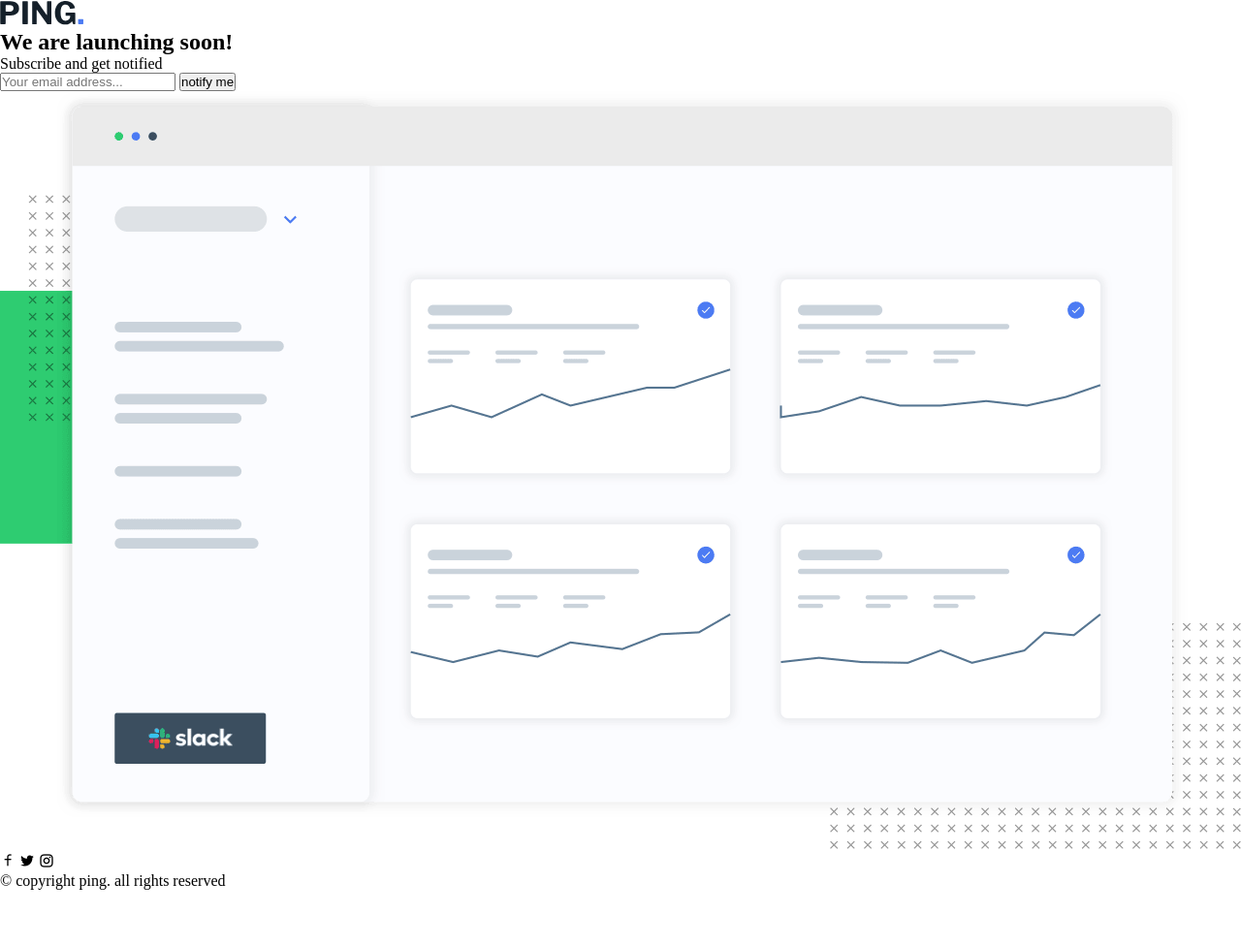
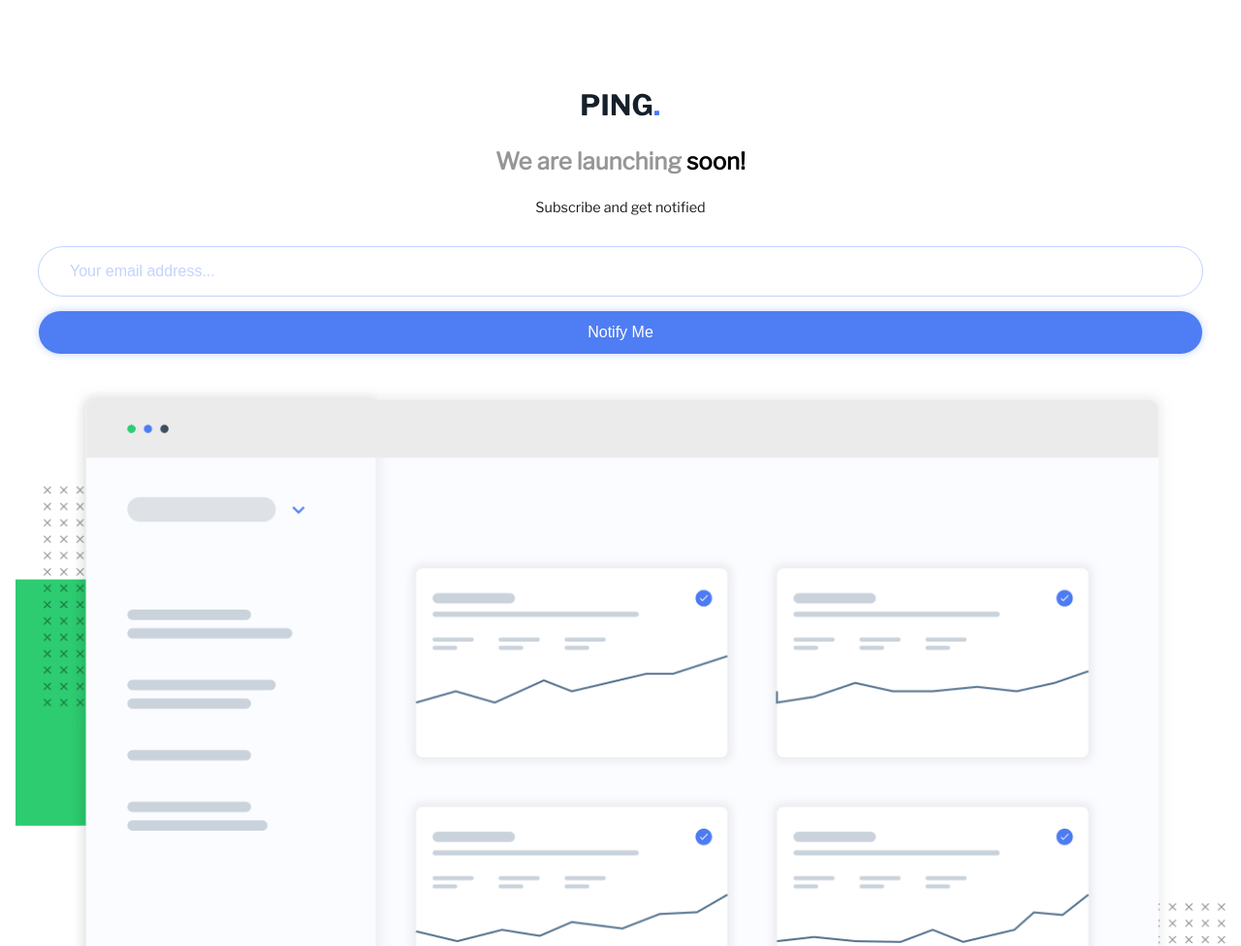
Before and after one commit to Ninjas-T/Ping-coming-soon-page-master-basil, a plain HTML site: page index.html in a window 1280 px wide. Shown: the top 976 px of the page at 97% size. Before the commit the page ends 918 px from the top, so only its background shows below. Drawn offline with nearby package versions, Linux system fonts and the light colour scheme.

Commit message:
centerd all the elements using flexbox, styled the paragraph and the heading as shown in the design, then added blue backgrund color when hovering the icons relates #3

```diff
--- a/style.css
+++ b/style.css
@@ -1,6 +1,159 @@
+@import url('https://fonts.googleapis.com/css2?family=Libre+Franklin');
+
 * {
   padding: 0;
   margin: 0;
   box-sizing: border-box;
   transition: all 0.3s ease-in-out;
 }
+
+:root {
+  --Blue: hsl(223, 87%, 63%);
+  --Pale-Blue: hsl(223, 100%, 88%);
+  --Light-Red: hsl(354, 100%, 66%);
+  --Gray: hsl(0, 0%, 59%);
+  --Very-Dark-Blue: hsl(209, 33%, 12%);
+}
+
+body {
+  display: flex;
+  flex-wrap: wrap;
+  padding: 3rem 1rem 3rem;
+  width: 100%;
+  height: 100vh;
+  font-family: 'Libre Franklin', sans-serif;
+}
+
+main {padding: 1rem 0;}
+
+/* HEADER STYLE STARTS */
+
+header {
+  width: 100%;
+  display: flex;
+  align-items: center;
+  justify-content: center;
+  padding: 2rem 1rem;
+}
+
+header img {
+  width: 5rem;
+}
+
+/* HEADER STYLE ENDS */
+
+/* SECTION STYLE STARTS */
+
+section {
+  width: 100%;
+  display: flex;
+  flex-direction: column;
+  align-items: center;
+}
+
+section div img {
+  width: 100%;
+}
+
+section h1 {
+  color: var(--Gray);
+  font-weight: 600;
+  margin-bottom: 1.5rem;
+}
+
+section h1 span {
+  color: black;
+  font-weight: 700;
+}
+
+section p {
+  font-size: 0.9rem;
+  font-weight: 500;
+  opacity: 0.9;
+}
+
+section form {
+  display: flex;
+  justify-content: center;
+  align-items: center;
+  flex-wrap: wrap;
+  width: 100%;
+  padding: 1.5rem;
+}
+
+section form > * {
+  width: 100%;
+  padding: 0.8rem 0;
+  margin: 0.5rem 0;
+  border-radius: 30px;
+  outline: 0;
+  border: 0;
+  font-size: 1rem;
+}
+
+section form > *:nth-child(1) {
+  outline: 1px solid var(--Pale-Blue);
+  padding: 1rem 2rem;
+}
+
+::placeholder {
+  color: var(--Pale-Blue);
+}
+
+section form button {
+  background-color: var(--Blue);
+  color: white;
+  text-transform: capitalize;
+  box-shadow: 0px 0px 10px 0px var(--Pale-Blue);
+}
+
+section form button:hover {
+  opacity: 0.8;
+}
+
+/* SECTION STYLE ENDS */
+
+/* FOOTER STYLE STARTS */
+
+footer {
+  width: 100%;
+  margin: 7rem 0 0;
+  display: flex;
+  align-items: center;
+  justify-content: center;
+  flex-wrap: wrap;
+}
+
+footer div {
+  width: 100%;
+  display: flex;
+  justify-content: center;
+  align-items: center;
+  margin-bottom: 1.5rem;
+}
+
+footer div i {
+  font-size: 1.2rem;
+  color: var(--Blue);
+  outline: 1px solid var(--Pale-Blue);
+  padding: 0.5rem;
+  border-radius: 50%;
+  font-weight: 600;
+}
+
+footer div i:nth-child(2) {
+  margin: 0 1rem;
+}
+
+footer div i:hover {
+  background-color: var(--Blue);
+  color: white;
+}
+
+footer p {
+  color: var(--Gray);
+  font-size: 0.7rem;
+  text-transform: capitalize;
+}
+
+/* FOOTER STYLE ENDS */
```
